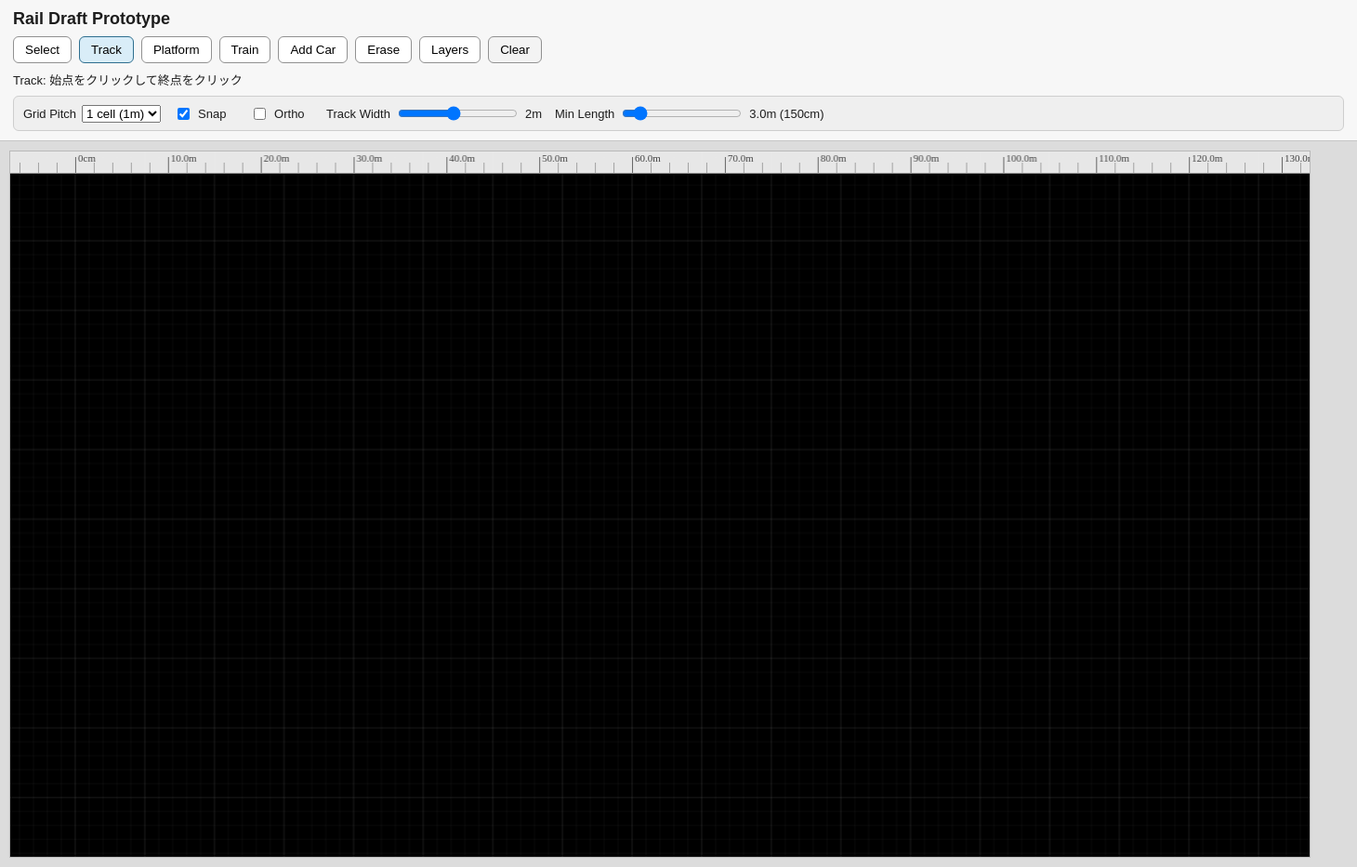
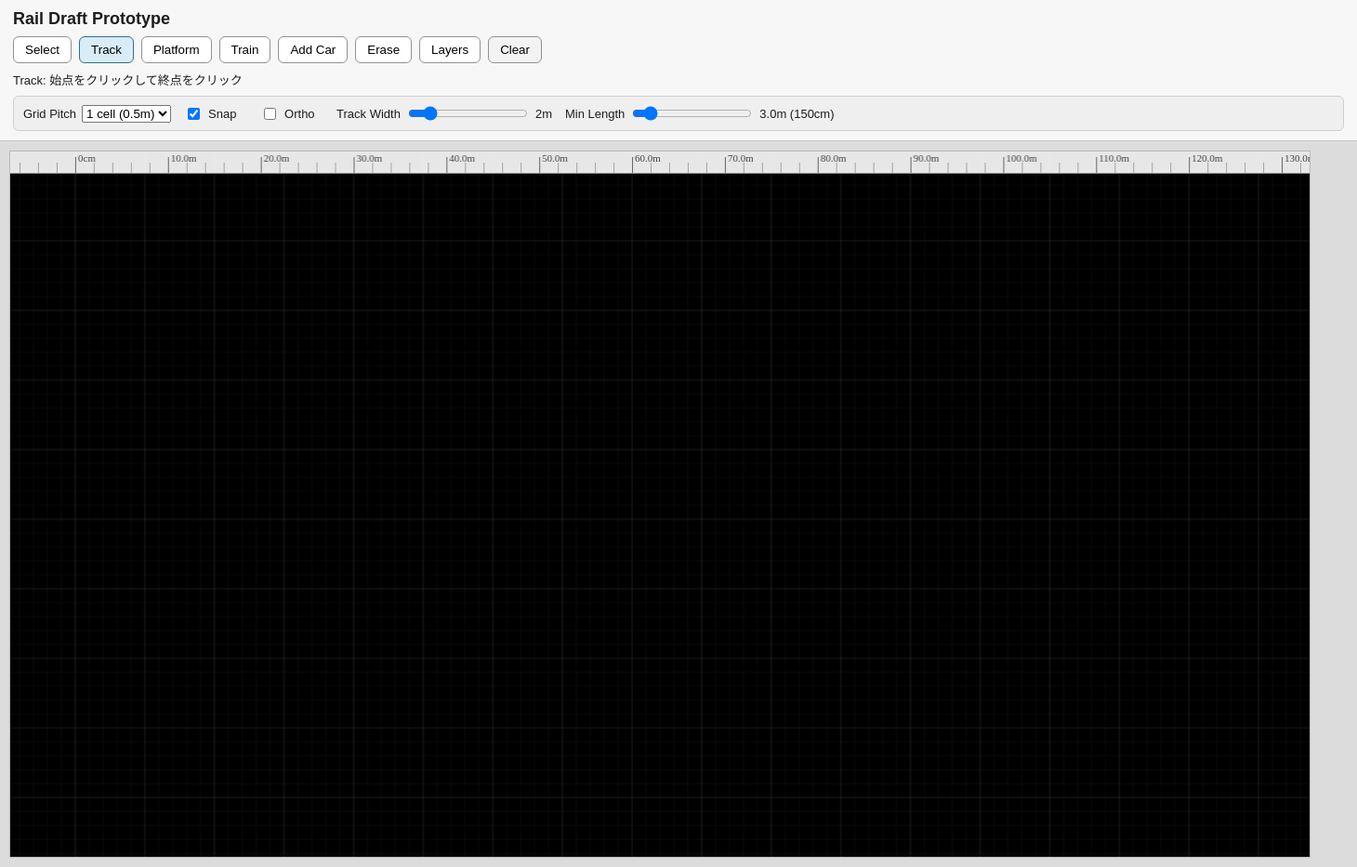
Before and after one commit to Lush-E/Project-TransitNexus, an Electron app: page index.html in a window 1460 px wide. Shown: the whole page at 93% size. Drawn offline with Linux system fonts and the light colour scheme.

Commit message:
Update index.html

```diff
--- a/index.html
+++ b/index.html
@@ -32,9 +32,9 @@
         <label>
           Grid Pitch
           <select id="gridSizeSelect">
-            <option value="1" selected>1 cell (1m)</option>
-            <option value="2">2 cell (2m)</option>
-            <option value="5">5 cell (5m)</option>
+            <option value="1" selected>1 cell (0.5m)</option>
+            <option value="2">2 cell (1.0m)</option>
+            <option value="5">5 cell (2.5m)</option>
           </select>
         </label>
         <label class="inline-check">
@@ -47,8 +47,8 @@
         </label>
         <label>
           Track Width
-          <input id="trackWidthRange" type="range" min="0.6" max="3.2" step="0.1" value="1.8" />
-          <span id="trackWidthLabel">1.8m</span>
+          <input id="trackWidthRange" type="range" min="1" max="8" step="1" value="2" />
+          <span id="trackWidthLabel">2m</span>
         </label>
         <label>
           Min Length
```
